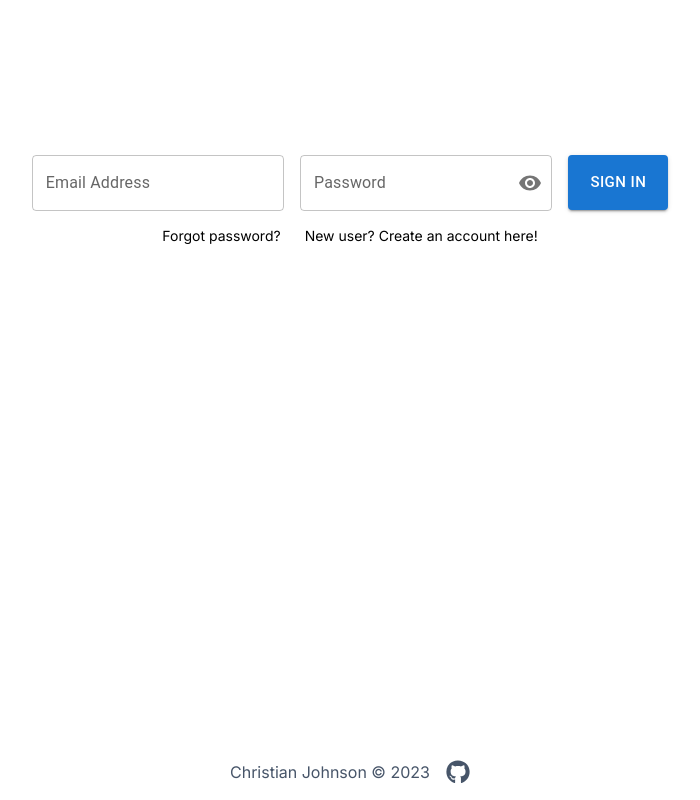
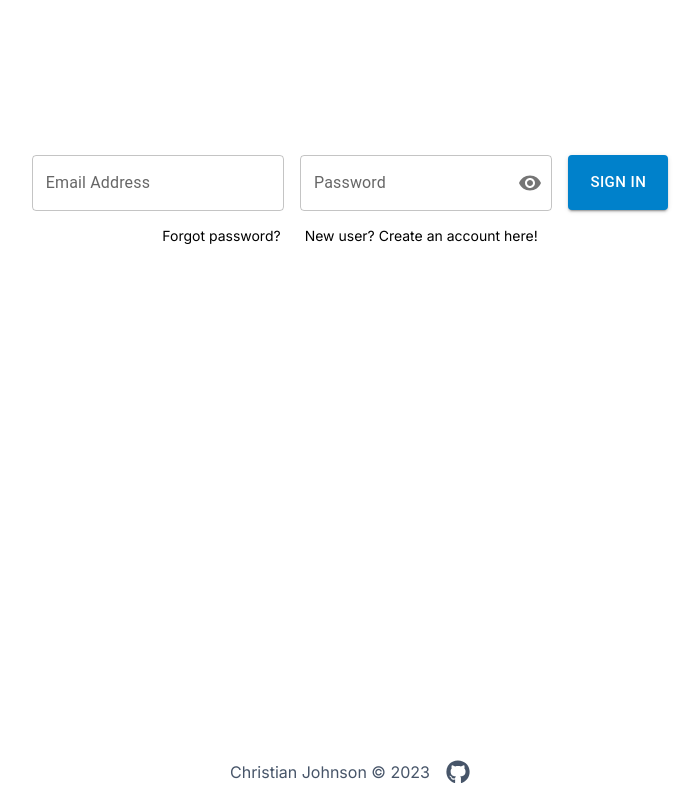
Before and after one commit to christianjcodes/bug-tracker-frontend, a Next.js app: page / in a window 1280 px wide. Shown: the whole page, without its empty margins (290-990 px from the left). Built offline with nearby package versions, Linux system fonts and the light colour scheme.

Commit message:
Fix Sign In button to show up correctly

```diff
--- a/src/app/globals.css
+++ b/src/app/globals.css
@@ -8,3 +8,7 @@
         @apply relative flex h-12 mt-2 mb-2 ml-2;
     }
 }
+
+button[class*='MuiButton-containedPrimary'] {
+ background-color: #0081cb!important;
+ }
--- a/src/app/page.tsx
+++ b/src/app/page.tsx
@@ -76,6 +76,7 @@ export default function Home() {
         <h3 className='hover:text-cyan-500'><Link href="/forgot-password">Forgot password?</Link></h3>
         <h3 className='hover:text-cyan-500'><Link href="/new-user">New user? Create an account here!</Link></h3>
       </div>
+
     </div>
   );
 }
```
